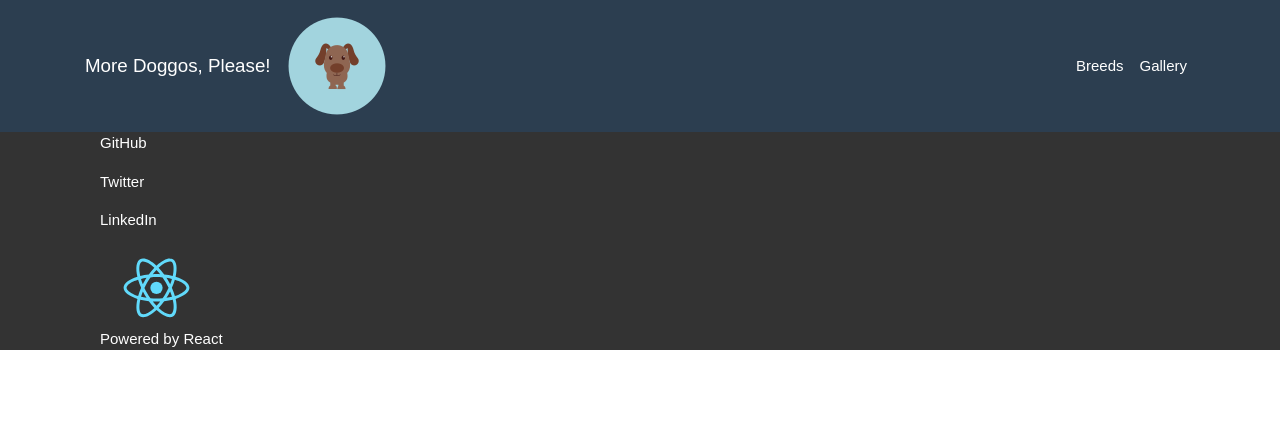
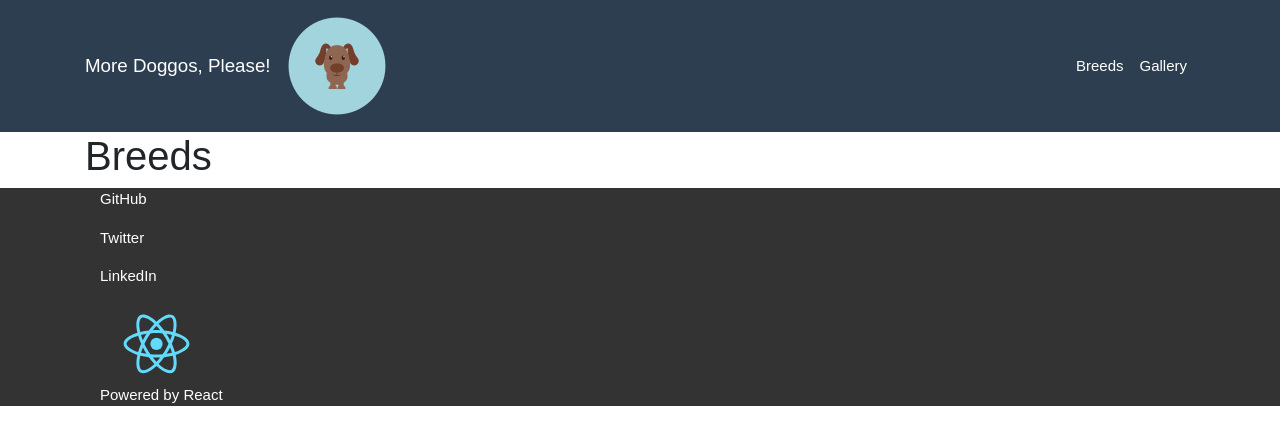
Before and after one commit to MelKD/more_doggos, a React (Create React App) app in the folder doggos-app/: page /breeds in a window 1280 px wide. Shown: the top 444 px of the page. Built offline with nearby package versions, Linux system fonts and the light colour scheme.

Commit message:
Finished basic routing, updated ReadMe.md

```diff
--- a/doggos-app/src/App.js
+++ b/doggos-app/src/App.js
@@ -1,12 +1,11 @@
 import React, { Component } from 'react';
 import './components/Layout.css';
+import Breeds from './pages/Breeds';
+import { BrowserRouter as Router, Route, Switch, NavLink, HashRouter } from 'react-router-dom';
+import Gallery from './pages/Gallery';
 import Footer from './components/Footer';
 import Header from './components/Header';
-import { BrowserRouter as Router, Route, Switch } from 'react-router-dom';
-import Breeds from './pages/Breeds';
-import Gallery from './pages/Gallery';
 import Home from './pages/Home';
-
 
 class App extends Component {
   constructor() {
@@ -23,13 +22,9 @@ class App extends Component {
   render() {
     return (
       <div>
+        <HashRouter>
           <Header />
           <main>
-          {this.props.children}
-        </main>
-        <Footer />
-      </div>
-    );
             <Router>
               <Switch>
                 <Route exact path="/" component={Home} />
@@ -37,6 +32,12 @@ class App extends Component {
                 <Route path="/gallery" component={Gallery} />
               </Switch>
             </Router>
+            {this.props.children}
+          </main>
+        </HashRouter>
+        <Footer />
+      </div>
+    );
   }
 
 }
--- a/doggos-app/src/components/GalleryGrid.js
+++ b/doggos-app/src/components/GalleryGrid.js
@@ -6,11 +6,11 @@ class GalleryGrid extends Component {
     return (
       <header className="GalleryGrid">
         <div className="container">
-          <h1>Gallery Page</h1>
+          <h2>Gallery Page</h2>
         </div>
-        </header>
-      );
-    }
+      </header>
+    );
+  }
 }
 
 export default GalleryGrid;
--- a/doggos-app/src/pages/Breeds.js
+++ b/doggos-app/src/pages/Breeds.js
@@ -4,7 +4,7 @@ import '../components/Layout.css';
 class Breeds extends Component {
   render() {
     return (
-      <div>
+      <div className="container">
         <h2>Breeds</h2>
       </div>
     );
```
Also changed, not shown: 2 other files (tests, documents, lock files or other folders). Lines whose indentation alone changed are shown as unchanged.
